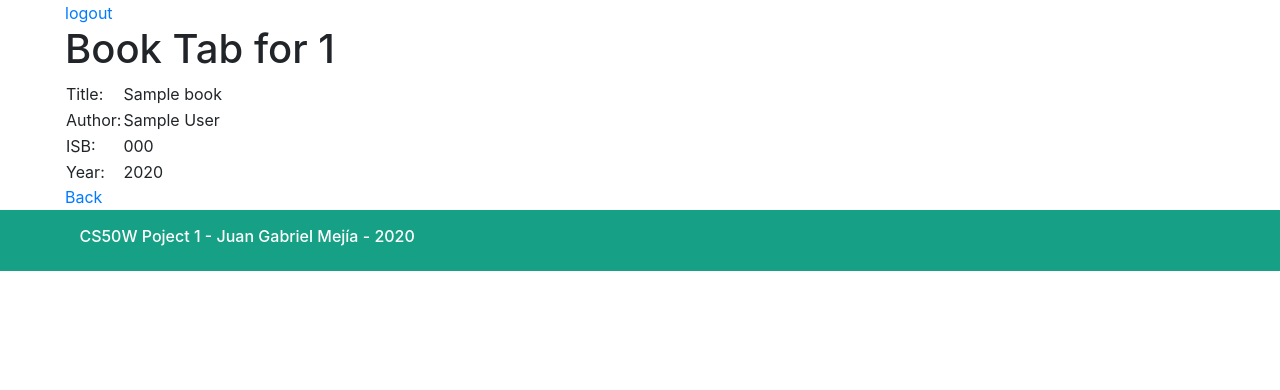
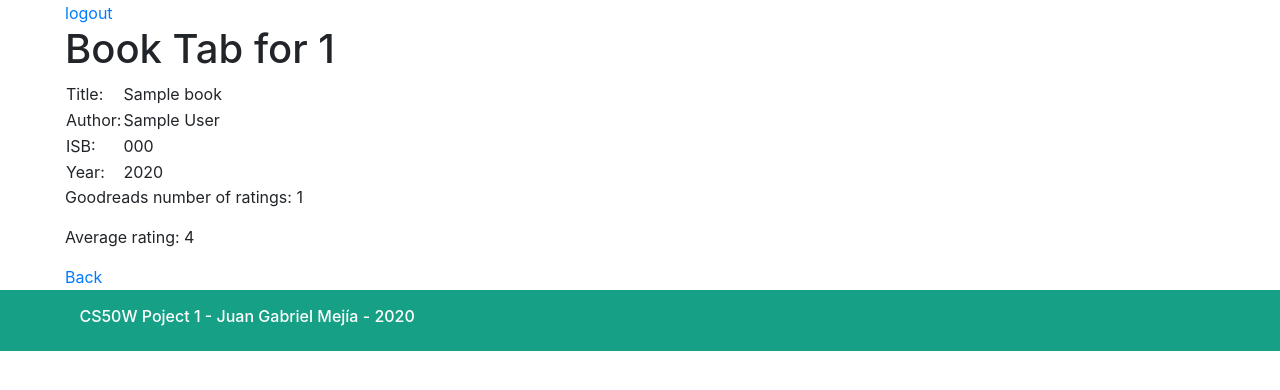
Before and after one commit to juan-hdv/Book-Reviewing, a Flask app: template templates/booktab.html in a window 1280 px wide. Shown: the part 24-414 px from the top of the page. Run offline with Flask 2, Linux system fonts and the light colour scheme; the template is opened without the code that fills it: most values are stand-ins (such as "Sample title", 1, 10 or a date in 2020); some libraries are stand-ins or nearby versions.

Commit message:
Book Tab (Book Detail) - With goodreads working.

```diff
--- a/application.py
+++ b/application.py
@@ -1,9 +1,10 @@
 import flask
+import requests
 import os, re
-import ahocorasick
+import json
 import numpy as np
 
-from flask import Flask, session, render_template, request,  redirect, url_for
+from flask import Flask, session, render_template, request, redirect, url_for
 from flask_session import Session
 from sqlalchemy import create_engine
 from sqlalchemy.orm import scoped_session, sessionmaker
@@ -27,7 +28,7 @@ db = scoped_session(sessionmaker(bind=engine))
 
 @app.route("/",methods=["GET"])
 def index ():
-    # If there is an active session for user
+    # If there is an user active session
     if session.get ("username"): # != None
         username = session['username']
         if not session.get ("books"):
@@ -80,32 +81,41 @@ def saveRegistration():
 
 @app.route("/books",methods=["GET"])
 def books():
-    return render_template("books.html",books=None)
+
+    # Get the session varaibles for rendering a list of matched books or an empty list (if not matching or first time on the page)
+    searchTermsStr = ""
+    searchAllWords = False
+    searchResults = []
+    if session.get ("searchTermsStr"):
+        searchTermsStr = session["searchTermsStr"]
+        searchAllWords = session["searchAllWords"]
+        searchResults = session["searchResults"]
+
+        numResults = len(searchResults)
+        msg = f"{numResults} books found. "
+        if not numResults:
+            msg +="Change your parameters or search terms and try again"
+    else: # First access to this page
+        msg = "There are thousands of books among which you can find those of your preferences."
+
+    # Render a sorted list of dictionaries - Sorted according to the relevance of the results
+    return render_template("books.html",books=searchResults, searchTerms=searchTermsStr,allWords=searchAllWords, msg=msg)
 
 
 @app.route("/books_search",methods=["POST"])
 def booksSearch():
 
+    # Get the list of books from DB, recovered at user login
     books=[]
     if session.get ("books"):
         books = session["books"]
+
+    allWords = (request.form.get ('searchMode') == "allWords")
 
     searchTermsStr = request.form.get ('searchTerms')
     searchTerms = re.sub ("[^a-z0-9_ ]","",searchTermsStr.lower())
     searchTerms = searchTerms.split (" ")
 
-    searchMode = request.form.get ('searchMode')
-
-    # Optimal search from solution in:
-    # https://stackoverflow.com/questions/34816775/python-optimal-search-for-substring-in-list-of-strings
-    '''
-    auto = ahocorasick.Automaton()
-    for word in searchTerms:
-        auto.add_word(word, word)
-    auto.make_automaton()
-    '''
-
-    allWords = searchMode == "True"
     matchedBooks = []
     for bk in books:
         matches = 0
@@ -137,17 +147,32 @@ def booksSearch():
         # Returns a siple list of diccionaries (a non numpy list)
         sortedBooks = sortedBooks[:,0].tolist()
 
-    results = len(sortedBooks)
-    msg = f"{results} books found. "
-    if not results:
-        msg +="Change your parameters or search terms and try again"
-    return render_template("books.html",books=sortedBooks, searchTerms=searchTermsStr,allWords=allWords, msg=msg)
-    #return redirect(url_for("books"))
+    # Set the appropiate session variables
+    session["searchTermsStr"] = searchTermsStr
+    session["searchAllWords"] = allWords
+    session["searchResults"] = sortedBooks
 
-@app.route("/booktab/<string:book_id>",methods=["POST","GET"])
+    return redirect(url_for('books'))
+
+
+@app.route("/booktab/<int:book_id>",methods=["GET"])
 def booktab(book_id):
 
-    book = db.execute("SELECT * FROM books WHERE id = :id", {"id": int(book_id)}).fetchone()
+    book = db.execute("SELECT * FROM books WHERE id = :id", {"id": book_id}).fetchone()
     if book is None:
-        return render_template("error.html", message="Invalid book number.")
-    return render_template("booktab.html",book=book)
+        raise Exception('Invalid book number: {}'.format(book_id))
+
+    # Get gooreads book rating
+    headers = {"content-type": "application/json"}
+    r = requests.get("https://www.goodreads.com/book/review_counts.json", params={"key": "ZR0Vn8jaLessV6NJqMdPTA", "isbns": book.isbn}, headers=headers)
+
+    if r.status_code == 200:
+        bookInfo= r.json()
+         # Get the firts (the only) element in list: a dict.
+        bookInfo = bookInfo['books'].pop()
+        goodreadsRating = {"work_ratings_count":bookInfo["work_ratings_count"], "average_rating":bookInfo["average_rating"] }
+    else:
+        # Service unavailable
+        goodreadsRating = {"work_ratings_count":"-1", "average_rating":-1 }
+
+    return render_template("booktab.html",book=book, goodreadsRating=goodreadsRating)
--- a/templates/books.html
+++ b/templates/books.html
@@ -15,11 +15,11 @@
         </div>
 
         <div class="form-check form-check-inline">
-            <input class="form-check-input" type="radio" name="searchMode" id="sm2" value="False" {% if not allWords %}checked{% endif %}>
+            <input class="form-check-input" type="radio" name="searchMode" id="sm2" value="anyWord" {% if not allWords %}checked{% endif %}>
             <label class="form-check-label" for="sm2">Any word</label>
         </div>
         <div class="form-check form-check-inline">
-            <input class="form-check-input" type="radio" name="searchMode" id="sm1" value="True" {% if allWords %}checked{% endif %}>
+            <input class="form-check-input" type="radio" name="searchMode" id="sm1" value="allWords" {% if allWords %}checked{% endif %}>
             <label class="form-check-label" for="sm1">All words</label>
         </div>
 
@@ -36,7 +36,7 @@
         <br>
         {% if books %}
         {% for book in books %}
-        <li><a id="id_{{book.id}}" href="{{ url_for('booktab',book_id='{{book.id}}') }}">{{book.isbn}} / {{book.title}} / {{book.author}} / {{book.year}}</a></li>
+        <li><a id="id_{{book.id}}" href="{{ url_for('booktab',book_id=book.id) }}">{{book.isbn}} / {{book.title}} / {{book.author}} / {{book.year}}</a></li>
         {% endfor %}
         {% endif %}
     </ol>
--- a/templates/booktab.html
+++ b/templates/booktab.html
@@ -27,6 +27,20 @@
         </tr>
     </table>
 
+    {% if goodreadsRating.work_ratings_count == -1 %}
+    <p>
+        Goodreads rating service unavailable at the momento. Please try later.
+    </p>
+    {% else %}
+    <p>
+        Goodreads number of ratings: {{goodreadsRating.work_ratings_count}}
+    </p>
+    <p>
+        Average rating: {{goodreadsRating.average_rating}}
+    </p>
+    {% endif %}
+
+
     <a href="{{ url_for('books') }}">Back</a>
 
 {% endblock %}
```
